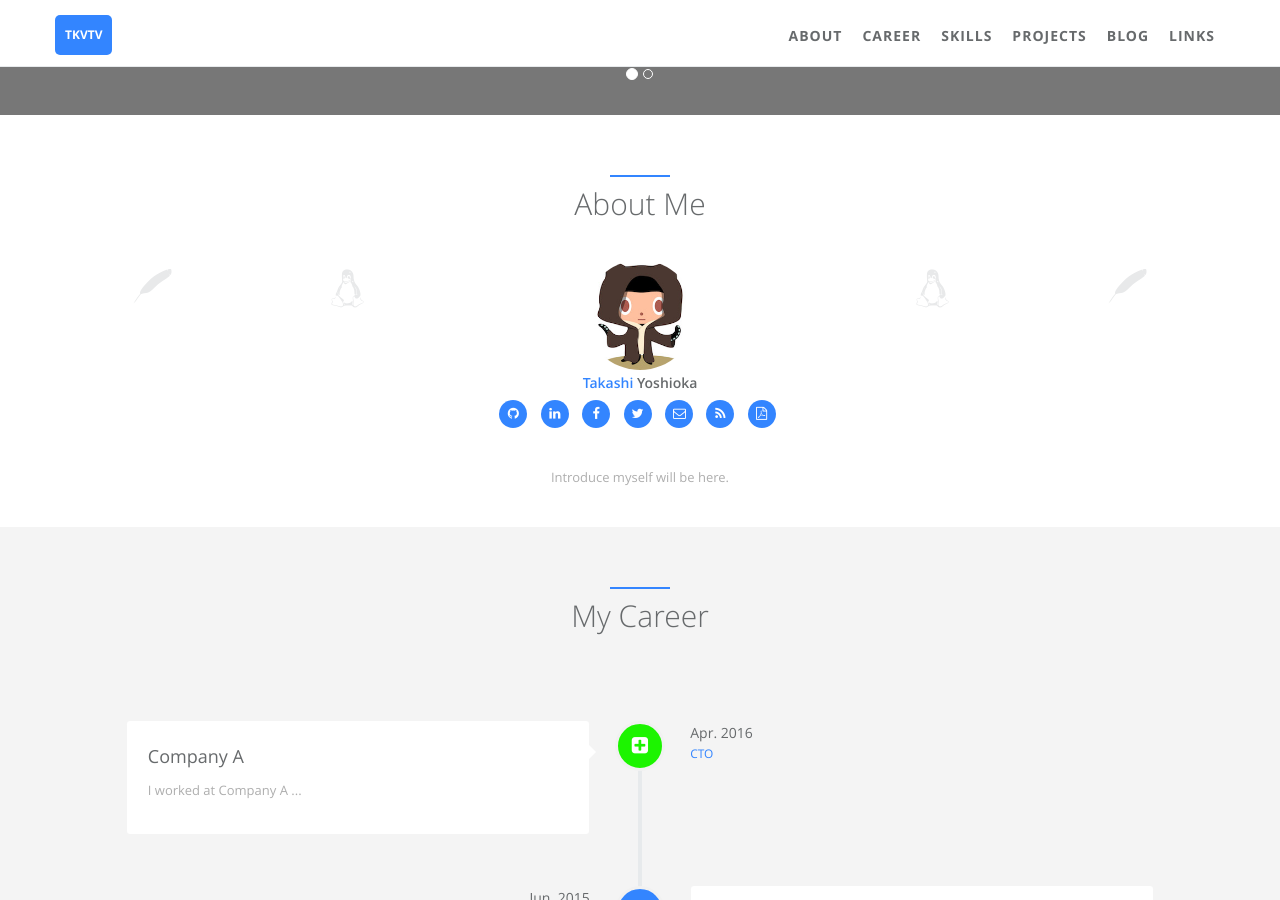
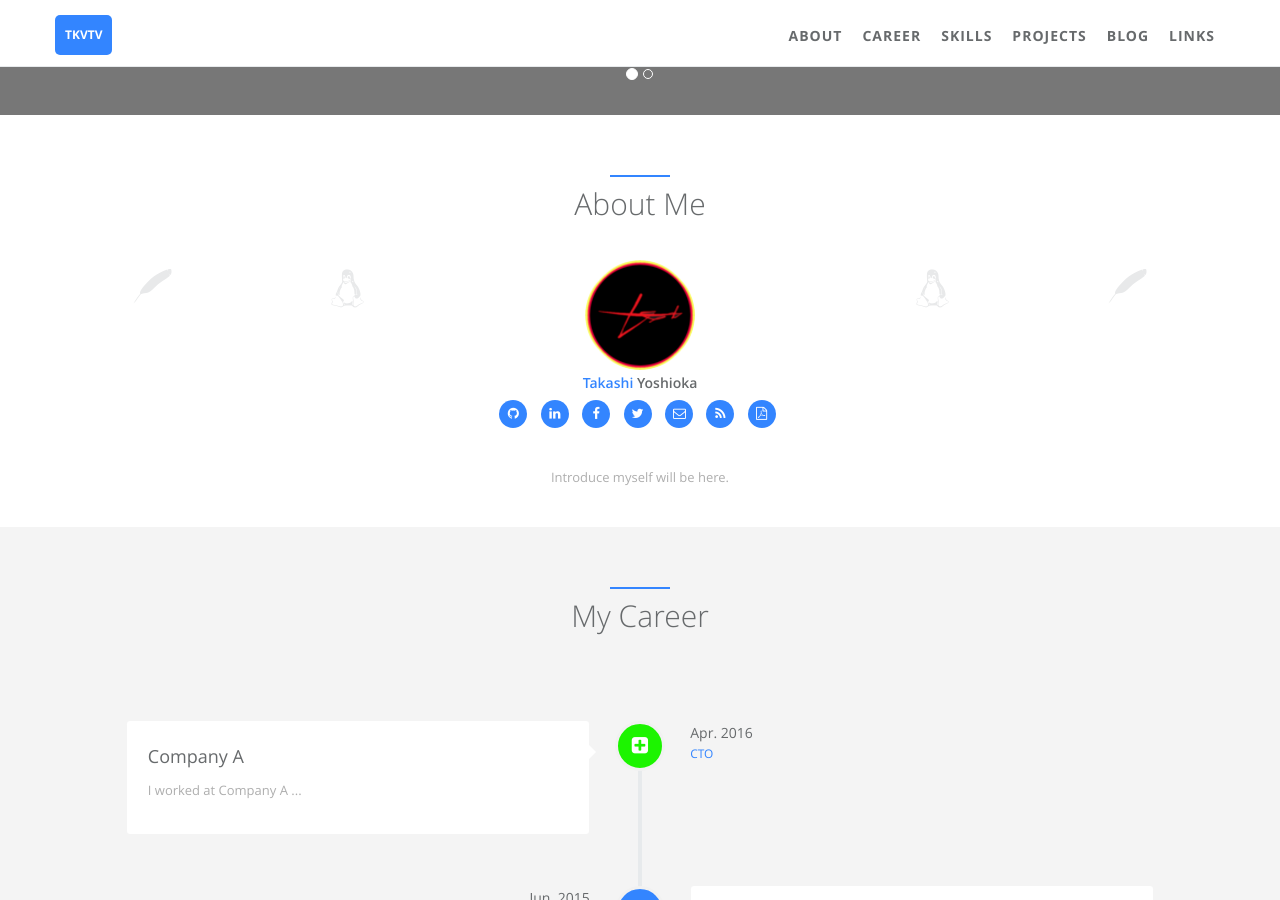
Before and after one commit to takagotch/o23829, a Jekyll site: the page built from index.html, in a window 1280 px wide and 900 px high, scrolled down 355 px. Built offline with Jekyll 4.4.1, drawn with Linux system fonts in a browser that asks for light colours.

Commit message:
Update _config.yml

```diff
--- a/_config.yml
+++ b/_config.yml
@@ -14,7 +14,7 @@ author:  # change following line to your infomation.
   name:       Takashi Yoshioka  # Be used at blog posts' author.
   first_name: Takashi  # Be used at index page about me section.
   last_name:  Yoshioka  # Be used at index page about me section.
-  avatar:     /static/assets/img/landing/avatar.jpg  # upload your avatar at directory and edit it.
+  avatar:     /static/assets/img/landing/avatar.png  # upload your avatar at directory and edit it.
   github_username: takagotch  # Leave blank if you don't have now
   linkedin_id:     yoshiokatakashi # Leave blank if you don't have now
   facebook_username: takagotch  # Leave blank if you don't have now
```
